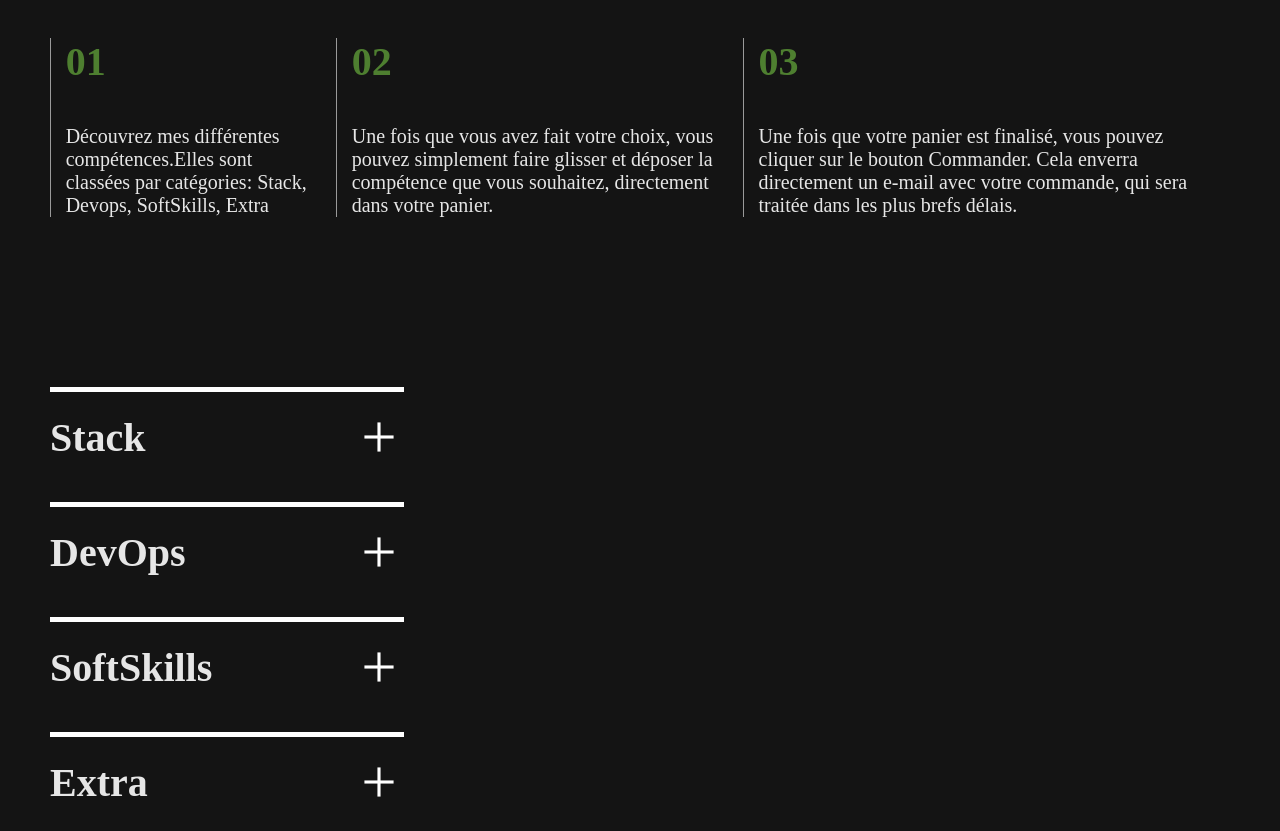
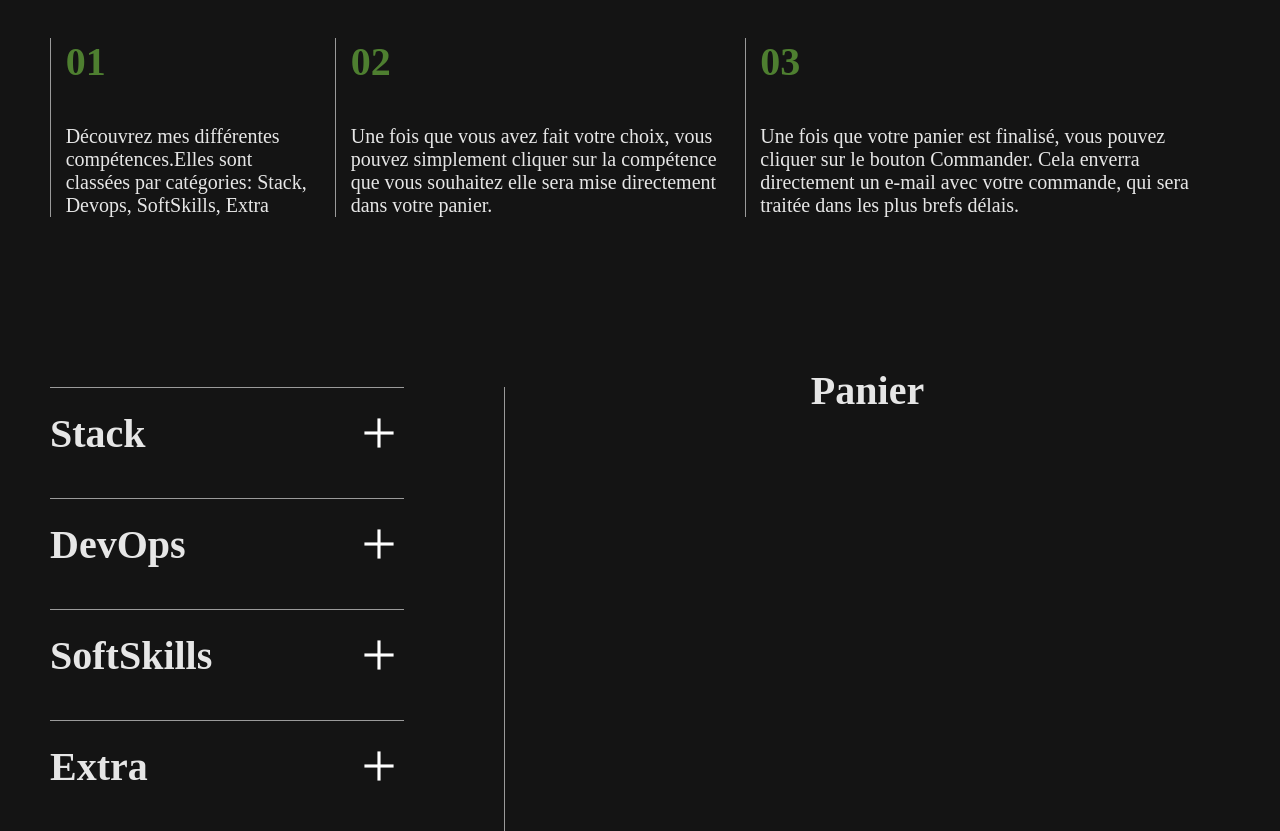
Before and after one commit to LucasGoudemand/Portfolio, a Next.js app: page / in a window 1280 px wide. Shown: the part 860-1691 px from the top of the page. Built offline with nearby package versions, Linux system fonts and the light colour scheme; a web font is replaced by a local one.

Commit message:
shop : item section done shop: basket section add exp (todo)

```diff
--- a/pages/components/explanation/ExplanationContainer.js
+++ b/pages/components/explanation/ExplanationContainer.js
@@ -13,7 +13,7 @@ export default function ExplanationContainer() {
           />
           <Explanation
             numbers="02"
-            text="Une fois que vous avez fait votre choix, vous pouvez simplement faire glisser et déposer la compétence que vous souhaitez, directement dans votre panier."
+            text="Une fois que vous avez fait votre choix, vous pouvez simplement cliquer sur la compétence que vous souhaitez elle sera mise directement dans votre panier."
           />
           <Explanation
             numbers="03"
--- a/pages/components/shopsection/basket/basket.js
+++ b/pages/components/shopsection/basket/basket.js
@@ -0,0 +1,23 @@
+import styles from "../../../../styles/shopsection/Basket.module.css";
+import data from "../../../api/data.json";
+
+export default function Basket(props) {
+  const listOfSkills = props.array; //On appel la fonction addASkills qui a été passé en props qui est dans l'élément parent
+  const expOfSkills = data.filter((item) => item.tags.includes(listOfSkills));
+  return (
+    <>
+      <ul className={styles.ulClass}>
+        {listOfSkills.map(
+          (
+            title //Map chaque item pour créer une balise li de chaque occurences trouvées
+          ) => (
+            <li key={title}>
+              {title}
+              <p>{expOfSkills.experience}</p>
+            </li>
+          )
+        )}
+      </ul>
+    </>
+  );
+}
--- a/pages/components/shopsection/items/items.js
+++ b/pages/components/shopsection/items/items.js
@@ -1,9 +1,9 @@
 import styles from "../../../../styles/shopsection/Items.module.css";
 import data from "../../../api/data.json";
+import { useState } from "react";
 
 export default function Items(props) {
   const softSkillsItems = data.filter((item) => item.tags.includes(props.tag)); //on récupére du fichier json les items avec le tags passé en props (Stack, devOps..)
-
   const softSkillsTitles = softSkillsItems.map((item) => item.title); // On map chaque item et on récupére le titre
 
   return (
@@ -19,7 +19,10 @@ export default function Items(props) {
             (
               title //Map chaque item pour créer une balise li de chaque occurences trouvées
             ) => (
-              <li key={title}>{title}</li>
+              //On appel la fonction addASkills qui a été passé en props qui est dans l'élément parent
+              <li key={title} onClick={() => props.addASkills(title)}>
+                {title}
+              </li>
             )
           )}
         </ul>
--- a/pages/components/shopsection/shopSectionContainer.js
+++ b/pages/components/shopsection/shopSectionContainer.js
@@ -1,18 +1,56 @@
 import styles from "../../../styles/shopsection/ShopSectionContainer.module.css";
 import Items from "../shopsection/items/items";
+import Basket from "../shopsection/basket/basket";
+import data from "../../api/data.json";
+import { useState } from "react";
 
 export default function ShopSectionContainer() {
+  const [basketArray, setBasketArray] = useState([]);
+
+  function addASkills(value) {
+    // Création de la fonction addASkills qui ajoute dans le tableau basketArray les compétences séléctionnées
+    if (basketArray.includes(value)) {
+      //on check si la compétence a déja été séléctionnée
+      return;
+    } else {
+      setBasketArray([...basketArray, value]); //on ajoute la compétence en plus dans le tableau
+    }
+  }
+  console.log(basketArray);
   return (
     <>
       <div className={styles.containerShopSection}>
         <div className={styles.containerSkills}>
-          <Items titleSummary="Stack" tag="stack"></Items>
+          <Items
+            titleSummary="Stack"
+            tag="stack"
+            addASkills={addASkills}
+          ></Items>
 
-          <Items titleSummary="DevOps" tag="DevOps"></Items>
+          <Items
+            titleSummary="DevOps"
+            tag="DevOps"
+            addASkills={addASkills}
+          ></Items>
 
-          <Items titleSummary="SoftSkills" tag="softskills"></Items>
+          <Items
+            titleSummary="SoftSkills"
+            tag="softskills"
+            addASkills={addASkills}
+          ></Items>
 
-          <Items titleSummary="Extra" tag="extra"></Items>
+          <Items
+            titleSummary="Extra"
+            tag="extra"
+            addASkills={addASkills}
+          ></Items>
+        </div>
+        <div className={styles.containerBasket}>
+          <div className={styles.line}></div>
+          <div className={styles.flexBoxColumn}>
+            <h2 className={styles.panierTitle}>Panier</h2>
+            <Basket array={basketArray} />
+          </div>
         </div>
       </div>
     </>
--- /dev/null
+++ b/styles/shopsection/Basket.module.css
@@ -0,0 +1,12 @@
+.ulClass li {
+  text-decoration: none;
+  list-style: none;
+  margin-left: 20px;
+  margin-top: 20px;
+  transition: 0.5s;
+  cursor: pointer;
+  background-color: #72c142;
+  padding: 10px;
+  border-radius: 25px;
+  text-align: center;
+}
--- a/styles/shopsection/Items.module.css
+++ b/styles/shopsection/Items.module.css
@@ -10,7 +10,7 @@
   cursor: pointer;
 }
 .detailsClass {
-  font-size: 30px;
+  font-size: 20px;
 }
 .ulClass li {
   text-decoration: none;
@@ -29,18 +29,22 @@
 }
 .line {
   width: 100%;
-  height: 5px;
-  background-color: white;
+  height: 1px;
+  background-color: #efefef9d;
   margin-top: 20px;
+}
+.summaryClass:hover span {
+  transform: scale(1.5);
+  transition: transform 0.5s ease-in-out;
 }
 .summaryClass span {
   color: white;
   font-size: 50px;
   transition: transform 0.5s ease-in-out;
-  transform: rotate(90deg);
+  user-select: none;
 }
 .detailsClass[open] .summaryClass span {
-  transform: rotate(-45deg);
+  transform: rotate(-135deg);
 }
 .detailsClass[open] {
   transition: 2s;
--- a/styles/shopsection/ShopSectionContainer.module.css
+++ b/styles/shopsection/ShopSectionContainer.module.css
@@ -5,3 +5,24 @@
 .containerSkills {
   flex-basis: 30%;
 }
+.containerBasket {
+  display: flex;
+  margin-left: 100px;
+  flex: 1;
+}
+.line {
+  width: 1px;
+  height: 100%;
+  background-color: #efefef9d;
+  margin-top: 20px;
+}
+.flexBoxColumn {
+  display: flex;
+  flex-direction: column;
+  align-items: center;
+  width: 100%;
+}
+.panierTitle {
+  font-size: 40px;
+  padding-bottom: 40px;
+}
```
